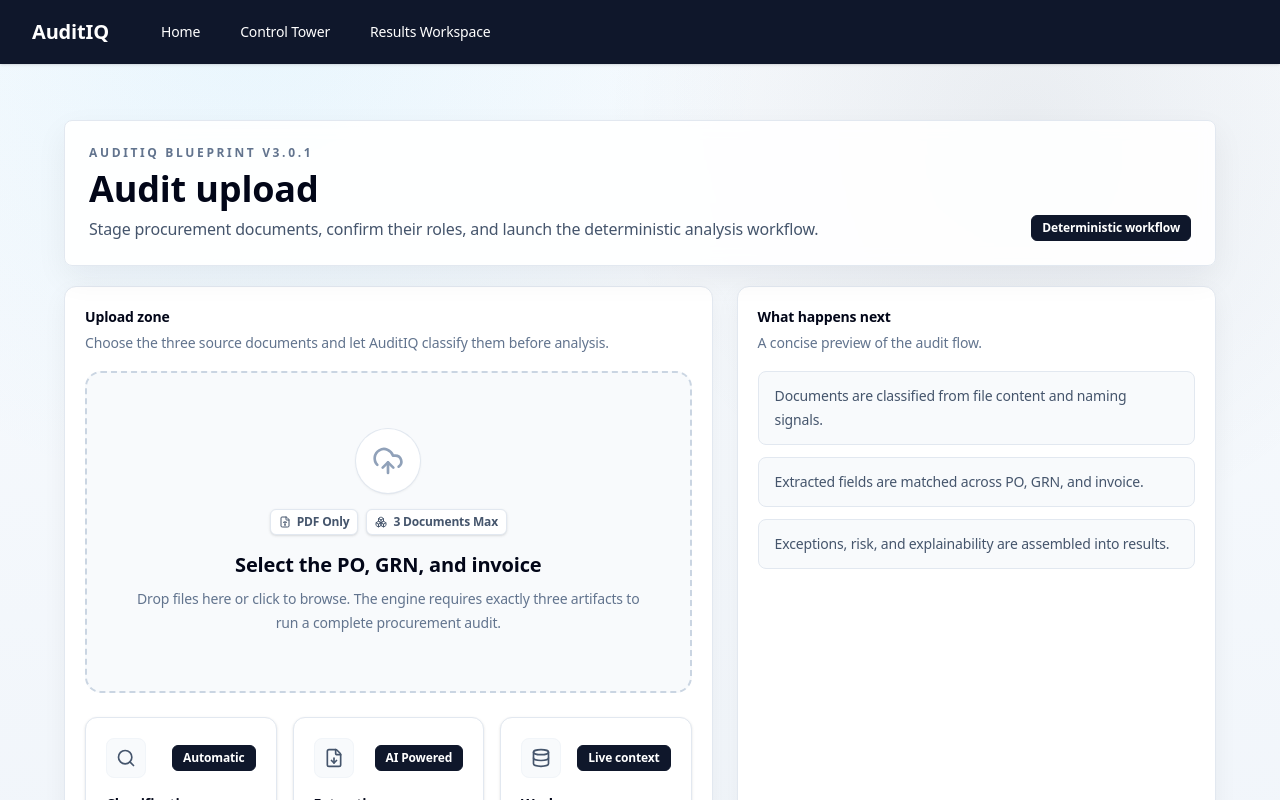
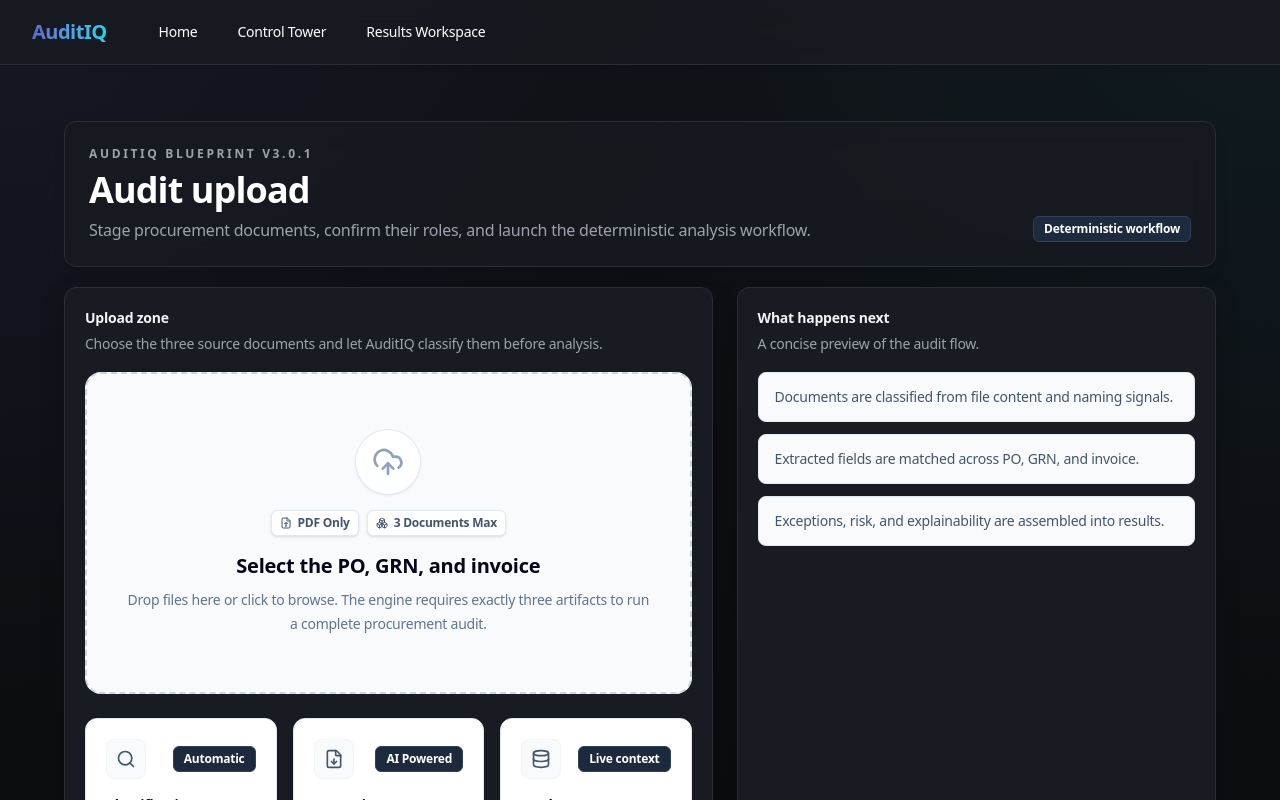
Before and after one commit to kshitiraj321-rgb/AuditIQ, a Next.js app: page /upload in a window 1280 px wide. Shown: the top 800 px of the page. Built offline with nearby package versions, Linux system fonts and the light colour scheme.

Commit message:
feat(ui): apply Precision Dark Mode styling

```diff
--- a/src/app/globals.css
+++ b/src/app/globals.css
@@ -2,8 +2,8 @@
 @source "../**/*.{js,ts,jsx,tsx,mdx}";
 
 :root {
-  --background: #f3f6fb;
-  --foreground: #0f172a;
+  --background: #0F1115;
+  --foreground: #F3F4F6;
 }
 
 @theme inline {
@@ -18,24 +18,21 @@
 }
 
 html {
-  background:
-    radial-gradient(circle at top left, rgba(14, 165, 233, 0.08), transparent 34%),
-    radial-gradient(circle at top right, rgba(15, 23, 42, 0.06), transparent 30%),
-    linear-gradient(180deg, #f8fafc 0%, #eef3f9 100%);
+  background: #0F1115;
 }
 
 body {
   min-height: 100%;
   background:
-    radial-gradient(circle at 20% 0%, rgba(56, 189, 248, 0.08), transparent 32%),
-    radial-gradient(circle at 80% 10%, rgba(15, 23, 42, 0.06), transparent 28%),
-    linear-gradient(180deg, #f8fbfe 0%, #eef3f9 100%);
+    radial-gradient(circle at top left, rgba(94, 106, 210, 0.08), transparent 40%),
+    radial-gradient(circle at top right, rgba(34, 211, 238, 0.05), transparent 40%),
+    linear-gradient(180deg, #0F1115 0%, #0a0b0e 100%);
   color: var(--foreground);
   font-family: var(--font-geist-sans), "Segoe UI", Arial, Helvetica, sans-serif;
-  letter-spacing: -0.01em;
+  letter-spacing: -0.015em;
 }
 
 ::selection {
-  background: rgba(14, 165, 233, 0.2);
-  color: #0f172a;
+  background: rgba(94, 106, 210, 0.3);
+  color: #ffffff;
 }
--- a/src/app/layout.tsx
+++ b/src/app/layout.tsx
@@ -13,20 +13,20 @@ export default function RootLayout({
   children: React.ReactNode;
 }>) {
   return (
-    <html lang="en" className="h-full antialiased bg-gray-50">
-      <body className="min-h-full flex flex-col text-slate-900">
-        <nav className="bg-slate-900 text-white shadow">
+    <html lang="en" className="h-full antialiased bg-[#0F1115]">
+      <body className="min-h-full flex flex-col text-[#F3F4F6]">
+        <nav className="bg-[#181B21]/80 backdrop-blur-md text-white shadow-sm border-b border-[#2A2E37] sticky top-0 z-50">
           <div className="max-w-7xl mx-auto px-4 sm:px-6 lg:px-8">
             <div className="flex items-center justify-between h-16">
               <div className="flex items-center">
-                <div className="flex-shrink-0 font-bold text-xl">
+                <div className="flex-shrink-0 font-bold text-xl tracking-tight text-transparent bg-clip-text bg-gradient-to-r from-[#5E6AD2] to-[#22D3EE]">
                   AuditIQ
                 </div>
                 <div className="hidden md:block">
                   <div className="ml-10 flex items-baseline space-x-4">
-                    <Link href="/" className="px-3 py-2 rounded-md text-sm font-medium hover:bg-slate-700">Home</Link>
-                    <Link href="/control-tower" className="px-3 py-2 rounded-md text-sm font-medium hover:bg-slate-700">Control Tower</Link>
-                    <Link href="/results" className="px-3 py-2 rounded-md text-sm font-medium hover:bg-slate-700">Results Workspace</Link>
+                    <Link href="/" className="px-3 py-2 rounded-md text-sm font-medium hover:bg-[#5E6AD2]/20 hover:text-white transition-all">Home</Link>
+                    <Link href="/control-tower" className="px-3 py-2 rounded-md text-sm font-medium hover:bg-[#5E6AD2]/20 hover:text-white transition-all">Control Tower</Link>
+                    <Link href="/results" className="px-3 py-2 rounded-md text-sm font-medium hover:bg-[#5E6AD2]/20 hover:text-white transition-all">Results Workspace</Link>
                   </div>
                 </div>
               </div>
--- a/src/components/presentation.tsx
+++ b/src/components/presentation.tsx
@@ -28,19 +28,19 @@ type MetricCardProps = {
 };
 
 const toneClasses: Record<NonNullable<PanelProps["tone"]>, string> = {
-  default: "border-slate-200 bg-white shadow-[0_8px_24px_rgba(15,23,42,0.05)]",
-  accent: "border-slate-300 bg-slate-950 text-white shadow-[0_16px_36px_rgba(15,23,42,0.16)]",
-  success: "border-emerald-200 bg-emerald-50 shadow-[0_8px_24px_rgba(15,23,42,0.05)]",
-  warning: "border-amber-200 bg-amber-50 shadow-[0_8px_24px_rgba(15,23,42,0.05)]",
-  danger: "border-rose-200 bg-rose-50 shadow-[0_8px_24px_rgba(15,23,42,0.05)]",
+  default: "border-[#2A2E37] bg-[#181B21] shadow-[0_8px_24px_rgba(0,0,0,0.2)]",
+  accent: "border-[#5E6AD2]/50 bg-[#181B21] text-white shadow-[0_16px_36px_rgba(94,106,210,0.15)]",
+  success: "border-emerald-500/20 bg-emerald-500/5 shadow-[0_8px_24px_rgba(0,0,0,0.2)]",
+  warning: "border-amber-500/20 bg-amber-500/5 shadow-[0_8px_24px_rgba(0,0,0,0.2)]",
+  danger: "border-rose-500/20 bg-rose-500/5 shadow-[0_8px_24px_rgba(0,0,0,0.2)]",
 };
 
 const accentText: Record<NonNullable<MetricCardProps["accent"]>, string> = {
-  default: "text-slate-900",
-  green: "text-emerald-700",
-  amber: "text-amber-700",
-  red: "text-rose-700",
-  blue: "text-sky-700",
+  default: "text-white",
+  green: "text-emerald-400",
+  amber: "text-amber-400",
+  red: "text-rose-400",
+  blue: "text-[#22D3EE]",
 };
 
 export function PageShell({
@@ -54,19 +54,19 @@ export function PageShell({
   return (
     <main className={`min-h-screen px-4 py-5 md:px-8 md:py-8 ${className}`}>
       <div className="mx-auto flex w-full max-w-7xl flex-col gap-5">
-        <section className="rounded-lg border border-slate-200 bg-white/90 p-5 shadow-[0_12px_32px_rgba(15,23,42,0.06)] backdrop-blur md:p-6">
+        <section className="rounded-xl border border-[#2A2E37] bg-[#181B21]/80 p-5 shadow-lg backdrop-blur-md md:p-6">
           <div className="flex flex-col gap-5 lg:flex-row lg:items-end lg:justify-between">
             <div className="max-w-3xl space-y-2">
               {eyebrow ? (
-                <p className="text-xs font-semibold uppercase tracking-[0.22em] text-slate-500">
+                <p className="text-xs font-semibold uppercase tracking-[0.22em] text-[#9CA3AF]">
                   {eyebrow}
                 </p>
               ) : null}
-              <h1 className="text-2xl font-semibold text-slate-950 md:text-4xl">
+              <h1 className="text-2xl font-semibold text-white md:text-4xl tracking-tight">
                 {title}
               </h1>
               {description ? (
-                <p className="max-w-3xl text-sm leading-6 text-slate-600 md:text-base">
+                <p className="max-w-3xl text-sm leading-6 text-[#9CA3AF] md:text-base">
                   {description}
                 </p>
               ) : null}
@@ -89,11 +89,11 @@ export function Panel({
   tone = "default",
 }: PanelProps) {
   return (
-    <section className={`rounded-xl border p-4 md:p-5 transition duration-200 hover:-translate-y-0.5 hover:shadow-lg ${toneClasses[tone]} ${className}`}>
+    <section className={`rounded-xl border p-4 md:p-5 transition duration-300 hover:-translate-y-0.5 hover:shadow-[0_8px_30px_rgba(0,0,0,0.3)] ${toneClasses[tone]} ${className}`}>
       {(title || subtitle) && (
         <header className="mb-4 space-y-1">
-          {title ? <h2 className={`text-sm font-semibold ${tone === "accent" ? "text-white" : "text-slate-950"}`}>{title}</h2> : null}
-          {subtitle ? <p className={`text-sm leading-6 ${tone === "accent" ? "text-slate-300" : "text-slate-500"}`}>{subtitle}</p> : null}
+          {title ? <h2 className={`text-sm font-semibold ${tone === "accent" ? "text-white" : "text-[#F3F4F6]"}`}>{title}</h2> : null}
+          {subtitle ? <p className={`text-sm leading-6 ${tone === "accent" ? "text-slate-400" : "text-[#9CA3AF]"}`}>{subtitle}</p> : null}
         </header>
       )}
       {children}
@@ -103,32 +103,32 @@ export function Panel({
 
 export function MetricCard({ label, value, detail, footer, accent = "default", icon, trend }: MetricCardProps) {
   const TrendIcon = trend === "up" ? (
-    <svg className="h-3 w-3 text-emerald-500" fill="none" viewBox="0 0 24 24" stroke="currentColor"><path strokeLinecap="round" strokeLinejoin="round" strokeWidth={2} d="M13 7h8m0 0v8m0-8l-8 8-4-4-6 6" /></svg>
+    <svg className="h-3 w-3 text-emerald-400" fill="none" viewBox="0 0 24 24" stroke="currentColor"><path strokeLinecap="round" strokeLinejoin="round" strokeWidth={2} d="M13 7h8m0 0v8m0-8l-8 8-4-4-6 6" /></svg>
   ) : trend === "down" ? (
-    <svg className="h-3 w-3 text-rose-500" fill="none" viewBox="0 0 24 24" stroke="currentColor"><path strokeLinecap="round" strokeLinejoin="round" strokeWidth={2} d="M13 17h8m0 0V9m0 8l-8-8-4 4-6-6" /></svg>
+    <svg className="h-3 w-3 text-rose-400" fill="none" viewBox="0 0 24 24" stroke="currentColor"><path strokeLinecap="round" strokeLinejoin="round" strokeWidth={2} d="M13 17h8m0 0V9m0 8l-8-8-4 4-6-6" /></svg>
   ) : (
-    <svg className="h-3 w-3 text-slate-400" fill="none" viewBox="0 0 24 24" stroke="currentColor"><path strokeLinecap="round" strokeLinejoin="round" strokeWidth={2} d="M5 12h14" /></svg>
+    <svg className="h-3 w-3 text-slate-500" fill="none" viewBox="0 0 24 24" stroke="currentColor"><path strokeLinecap="round" strokeLinejoin="round" strokeWidth={2} d="M5 12h14" /></svg>
   );
 
   return (
-    <div className="group rounded-xl border border-slate-200 bg-white p-5 shadow-[0_8px_22px_rgba(15,23,42,0.04)] transition duration-200 hover:-translate-y-0.5 hover:border-slate-300 hover:shadow-xl flex flex-col h-full">
+    <div className="group rounded-xl border border-[#2A2E37] bg-[#181B21] p-5 shadow-md transition duration-300 hover:-translate-y-[2px] hover:border-[#5E6AD2]/50 hover:shadow-[0_4px_20px_rgba(94,106,210,0.15)] flex flex-col h-full">
       <div className="flex items-center justify-between mb-4">
-        <p className="text-[11px] font-semibold uppercase tracking-[0.18em] text-slate-500 flex items-center gap-2">
-          {icon && <span className="text-slate-400">{icon}</span>}
+        <p className="text-[11px] font-semibold uppercase tracking-[0.18em] text-[#9CA3AF] flex items-center gap-2">
+          {icon && <span className="text-slate-500">{icon}</span>}
           {label}
         </p>
         {trend && (
-          <span className="flex items-center justify-center rounded-full bg-slate-50 p-1">
+          <span className="flex items-center justify-center rounded-full bg-slate-800/50 p-1 border border-slate-700/50">
             {TrendIcon}
           </span>
         )}
       </div>
-      <p className={`text-3xl font-semibold tracking-tight ${accentText[accent]}`}>
+      <p className={`text-3xl font-semibold tracking-tight ${accentText[accent]} tabular-nums`}>
         {value}
       </p>
       <div className="mt-3 flex-1 flex flex-col justify-between">
-        {detail ? <div className="text-sm font-medium text-slate-600">{detail}</div> : <div />}
-        {footer ? <p className="mt-5 text-[10px] font-semibold uppercase tracking-widest text-slate-400">{footer}</p> : null}
+        {detail ? <div className="text-sm font-medium text-slate-400">{detail}</div> : <div />}
+        {footer ? <p className="mt-5 text-[10px] font-semibold uppercase tracking-widest text-[#9CA3AF]">{footer}</p> : null}
       </div>
     </div>
   );
@@ -142,12 +142,12 @@ export function Tag({
   tone?: "default" | "accent" | "success" | "warning" | "danger" | "slate";
 }) {
   const classes: Record<NonNullable<typeof tone>, string> = {
-    default: "bg-slate-100 text-slate-700 border-slate-200",
-    accent: "bg-sky-100 text-sky-700 border-sky-200",
-    success: "bg-emerald-100 text-emerald-700 border-emerald-200",
-    warning: "bg-amber-100 text-amber-800 border-amber-200",
-    danger: "bg-rose-100 text-rose-700 border-rose-200",
-    slate: "bg-slate-900 text-white border-slate-900",
+    default: "bg-slate-800 text-slate-300 border-slate-700",
+    accent: "bg-[#5E6AD2]/10 text-[#22D3EE] border-[#5E6AD2]/30",
+    success: "bg-emerald-500/10 text-emerald-400 border-emerald-500/20",
+    warning: "bg-amber-500/10 text-amber-400 border-amber-500/20",
+    danger: "bg-rose-500/10 text-rose-400 border-rose-500/20",
+    slate: "bg-slate-800 text-white border-slate-700",
   };
 
   return (
@@ -169,10 +169,10 @@ export function EmptyState({
   icon?: ReactNode;
 }) {
   return (
-    <div className="flex flex-col items-center justify-center rounded-lg border border-dashed border-slate-300 bg-slate-50/50 py-10 px-6 text-center transition-colors hover:border-slate-400 hover:bg-slate-50">
-      {icon && <div className="mb-4 text-slate-400">{icon}</div>}
-      <p className="text-sm font-semibold text-slate-900">{title}</p>
-      <p className="mx-auto mt-2 max-w-sm text-sm text-slate-500">{description}</p>
+    <div className="flex flex-col items-center justify-center rounded-xl border border-dashed border-[#2A2E37] bg-[#181B21]/50 py-10 px-6 text-center transition-colors hover:border-[#5E6AD2]/50 hover:bg-[#181B21]">
+      {icon && <div className="mb-4 text-slate-500">{icon}</div>}
+      <p className="text-sm font-semibold text-white">{title}</p>
+      <p className="mx-auto mt-2 max-w-sm text-sm text-[#9CA3AF]">{description}</p>
       {action ? <div className="mt-6">{action}</div> : null}
     </div>
   );
@@ -193,12 +193,12 @@ export function SectionHeading({
     <div className="mb-4 flex items-start justify-between gap-4">
       <div className="space-y-1">
         {eyebrow ? (
-          <p className="text-[11px] font-semibold uppercase tracking-[0.2em] text-slate-500">
+          <p className="text-[11px] font-semibold uppercase tracking-[0.2em] text-[#9CA3AF]">
             {eyebrow}
           </p>
         ) : null}
-        <h2 className="text-base font-semibold text-slate-950 md:text-lg">{title}</h2>
-        {description ? <p className="max-w-2xl text-sm leading-6 text-slate-500">{description}</p> : null}
+        <h2 className="text-base font-semibold text-white md:text-lg tracking-tight">{title}</h2>
+        {description ? <p className="max-w-2xl text-sm leading-6 text-[#9CA3AF]">{description}</p> : null}
       </div>
       {action ? <div className="shrink-0">{action}</div> : null}
     </div>
```
Also changed, not shown: src/app/control-tower/page.tsx (+40 -38 lines), src/app/page.tsx (+30 -30 lines).
